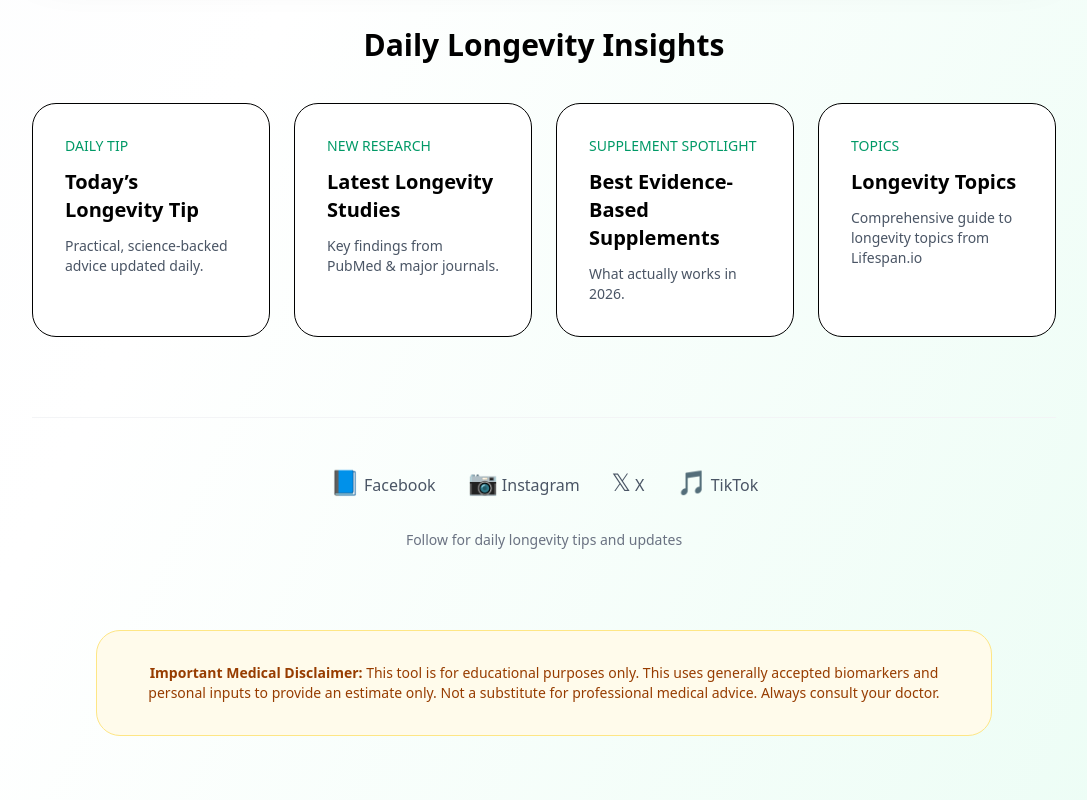
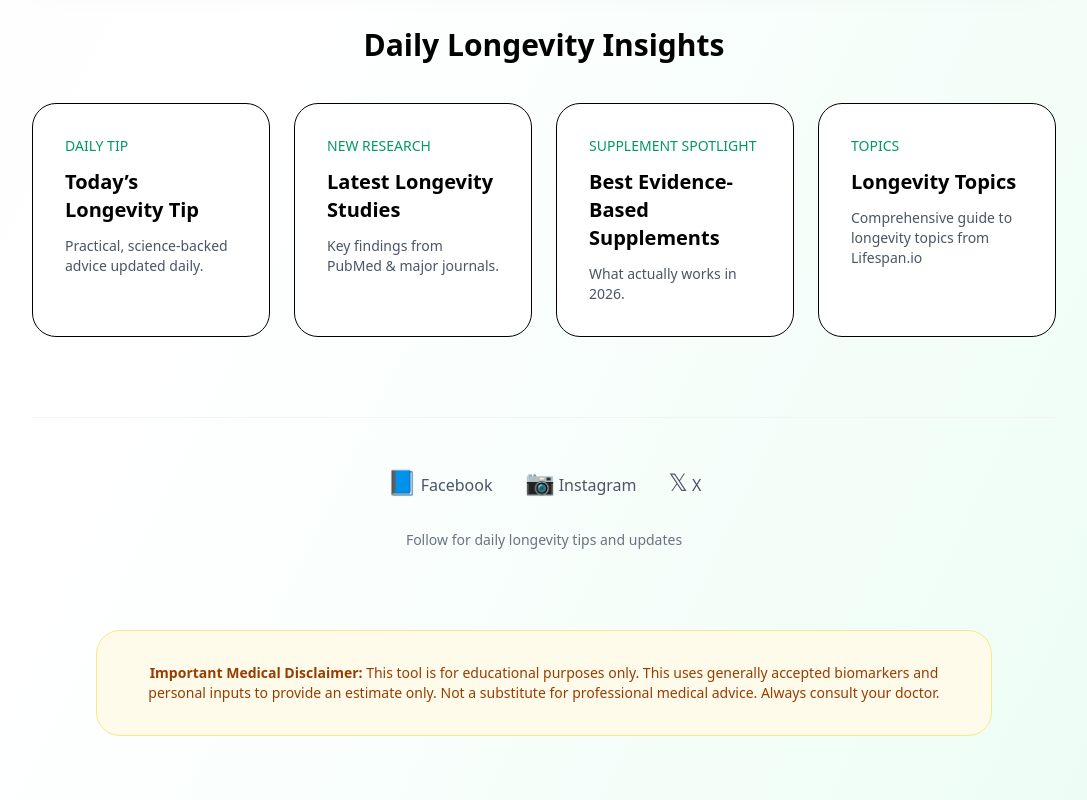
Before and after one commit to ppstevens/yourlongevityscore, a Next.js app: page / in a window 1280 px wide. Shown: the part 1848-2648 px from the top of the page, without its empty margins (96-1183 px from the left). Built offline with nearby package versions, Linux system fonts and the light colour scheme.

Commit message:
Removed TikTok social link

```diff
--- a/app/page.tsx
+++ b/app/page.tsx
@@ -425,9 +425,6 @@ export default function LongevityDashboard() {
     <a href="https://x.com/longevityscore" target="_blank" className="text-gray-600 hover:text-black transition">
       <span className="text-2xl">𝕏</span> X
     </a>
-    <a href="https://tiktok.com/@longevityscore" target="_blank" className="text-gray-600 hover:text-black transition">
-      <span className="text-2xl">🎵</span> TikTok
-    </a>
   </div>
   <p className="text-center text-sm text-gray-500 mt-8">
     Follow for daily longevity tips and updates
```
